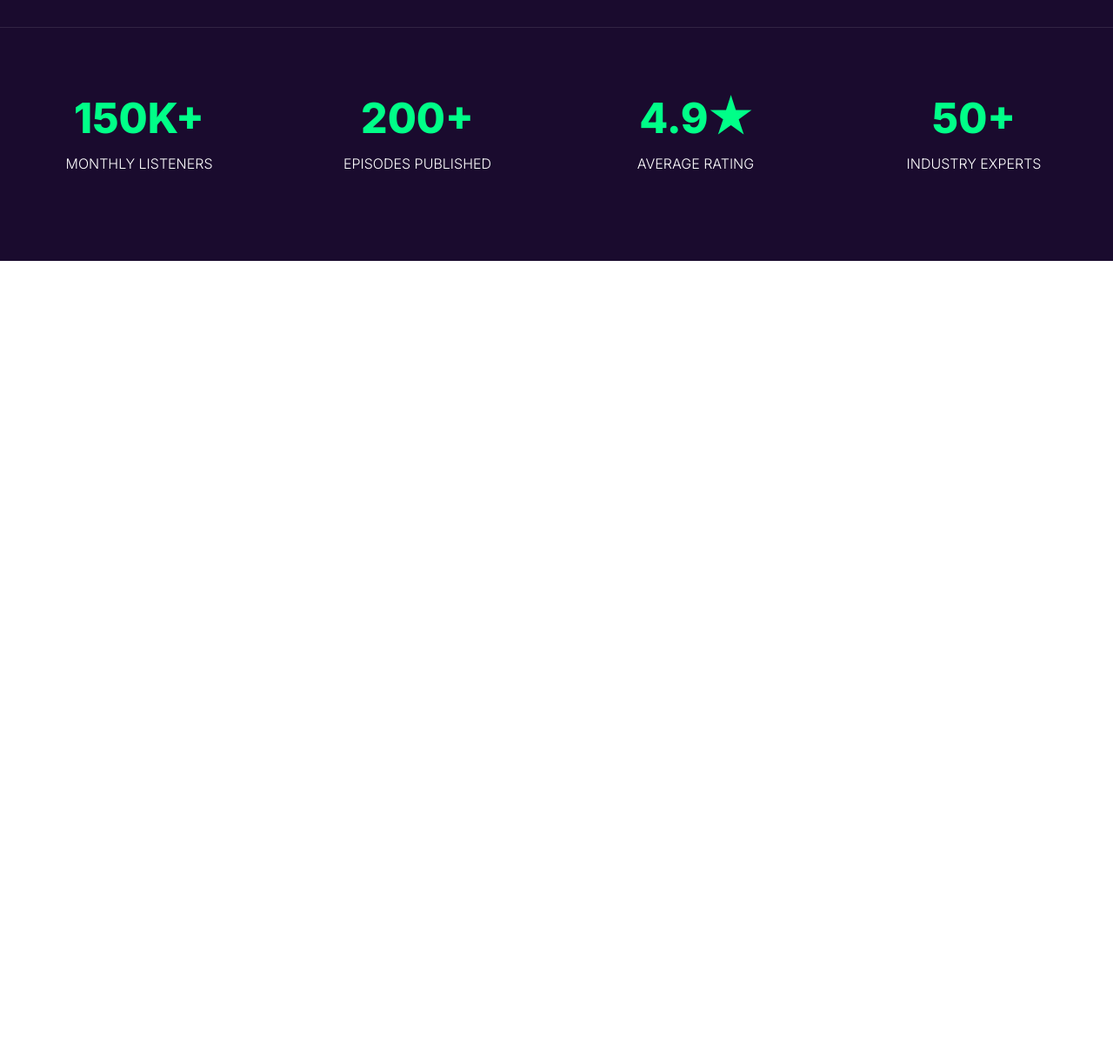
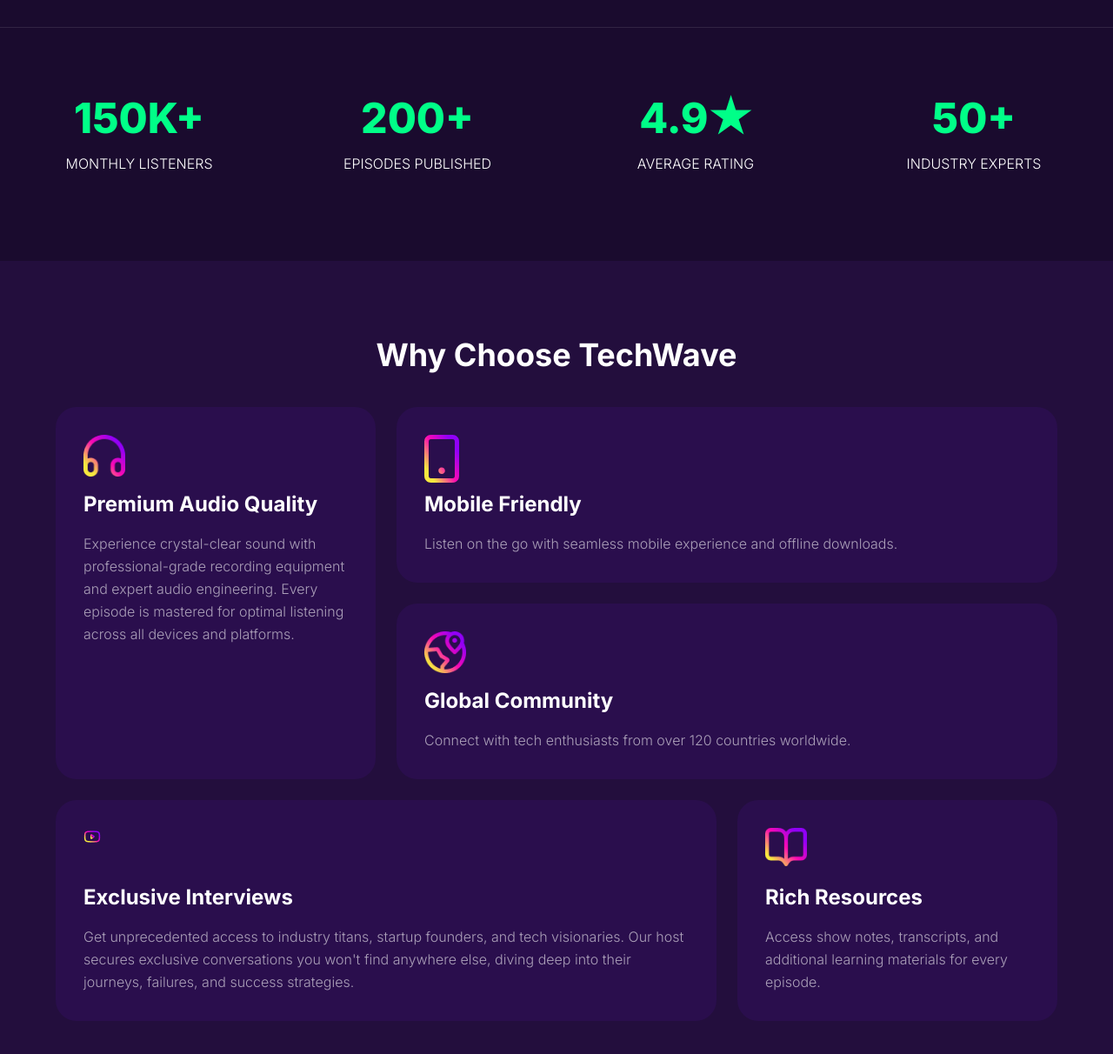
Before and after one commit to rshihab21/techwave-app, a plain HTML site: page index.html in a window 1280 px wide. Shown: the part 1193-2405 px from the top of the page at 87% size. Before the commit the page ends 1493 px from the top, so only its background shows below. Drawn offline with nearby package versions, Linux system fonts and the light colour scheme.

Commit message:
Styles techwave choose area according to figma

```diff
--- a/index.html
+++ b/index.html
@@ -56,15 +56,17 @@
             <div class="max-w-7xl mx-auto">
                 <div class="text-center">
                     <h2 class="text-5xl font-bold text-white mb-4">About the Podcast</h2>
-                    <p class="text-base text-white font-normal leading-7 mb-10">TechWave is your go-to podcast for staying ahead in the fast-paced world of technology.
+                    <p class="text-base text-white font-normal leading-7 mb-10">TechWave is your go-to podcast for
+                        staying ahead in the fast-paced world of technology.
                         We break down complex topics into digestible insights, explore productivity strategies that
                         actually
                         work,
                         and share stories of personal growth from industry leaders.</p>
-                    <p class="text-base text-white font-normal">Join thousands of young professionals and tech enthusiasts who start their day with TechWave.</p>
+                    <p class="text-base text-white font-normal">Join thousands of young professionals and tech
+                        enthusiasts who start their day with TechWave.</p>
                 </div>
 
-                <hr class="my-20 text-white opacity-10"/>
+                <hr class="my-20 text-white opacity-10" />
 
                 <div class="grid xs:grid-cols-2  md:grid-cols-4 text-center">
                     <div>
@@ -86,6 +88,67 @@
                 </div>
             </div>
         </section>
+
+        <section>
+            <div class="min-h-screen bg-[#230e3d] text-white md:py-22 md:p-16">
+                <div class="max-w-6xl mx-auto">
+                    <h2 class="text-5xl md:text-4xl font-bold text-center mb-10">Why Choose TechWave</h2>
+
+                    <div class="grid grid-cols-1 md:grid-cols-3 gap-6">
+
+                        <div class="md:row-span-2 bg-[#35116566] p-8 rounded-3xl flex flex-col gap-4">
+                            <div class="w-12 h-12 flex items-center justify-center">
+                              <img src="/images/assets/headphone.png" alt="">
+                            </div>
+                            <h3 class="text-2xl font-bold">Premium Audio Quality</h3>
+                            <p class="text-base leading-relaxed text-white opacity-60 font-light">Experience crystal-clear sound with
+                                professional-grade recording equipment and expert audio engineering. Every episode is
+                                mastered for optimal listening across all devices and platforms.</p>
+                        </div>
+
+                        <div class="md:col-span-2 bg-[#35116566] p-8 rounded-3xl flex flex-col gap-4">
+                            <div class="w-12 h-12">
+                                 <img src="/images/assets/device.png" alt="">
+                            </div>
+
+                            <h3 class="text-2xl font-bold">Mobile Friendly</h3>
+                            <p class="text-base leading-relaxed text-white opacity-60 font-light">Listen on the go with seamless mobile
+                                experience and offline downloads.</p>
+                        </div>
+
+                        <div class="md:col-span-2 bg-[#35116566] p-8 rounded-3xl flex flex-col gap-4">
+                            <div class="w-12 h-12 flex items-center">
+                                <img src="/images/assets/location.png" alt="">
+                            </div>
+                            <h3 class="text-2xl font-bold">Global Community</h3>
+                            <p class="text-base leading-relaxed text-white opacity-60 font-light">Connect with tech enthusiasts from over 120
+                                countries worldwide.</p>
+                        </div>
+
+                        <div class="md:col-span-2 bg-[#35116566] p-8 rounded-3xl flex flex-col gap-4">
+                            <div class="w-12 h-12">
+                              <img src="images/assets/youtube.png" alt="">
+                            </div>
+                            <h3 class="text-2xl font-bold">Exclusive Interviews</h3>
+                            <p class="text-base leading-relaxed text-white opacity-60 font-light">Get unprecedented access to industry
+                                titans, startup founders, and tech visionaries. Our host secures exclusive conversations
+                                you won't find anywhere else, diving deep into their journeys, failures, and success
+                                strategies.</p>
+                        </div>
+
+                        <div class="bg-[#35116566] p-8 rounded-3xl flex flex-col gap-4">
+                            <div class="w-12 h-12">
+                                <img src="images/assets/resource.png" alt="">
+                            </div>
+                            <h3 class="text-2xl font-bold">Rich Resources</h3>
+                            <p class="text-base leading-relaxed text-white opacity-60 font-light">Access show notes, transcripts, and
+                                additional learning materials for every episode.</p>
+                        </div>
+
+                    </div>
+                </div>
+            </div>
+        </section>
     </main>
     <footer></footer>
 </body>
```
